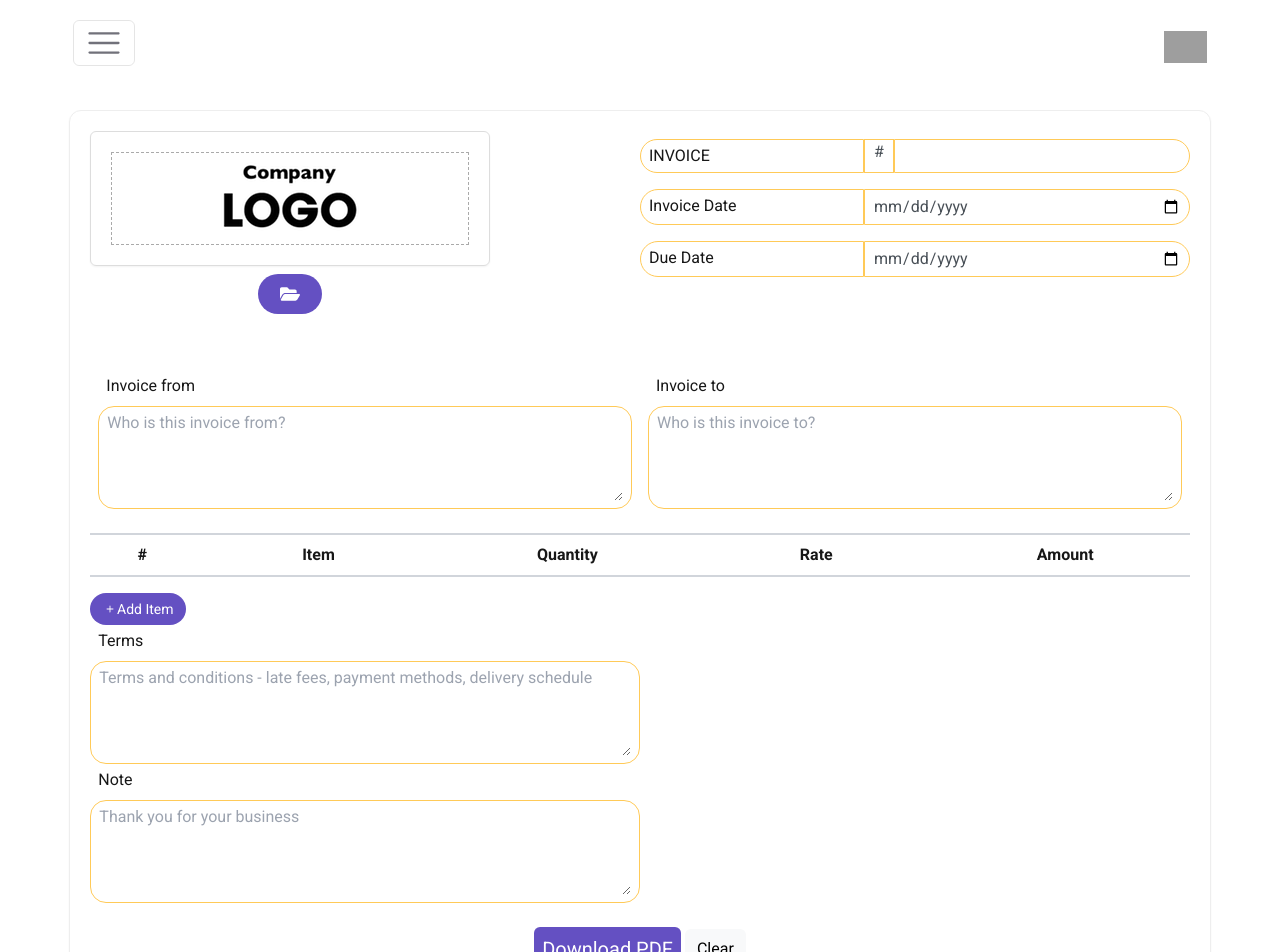
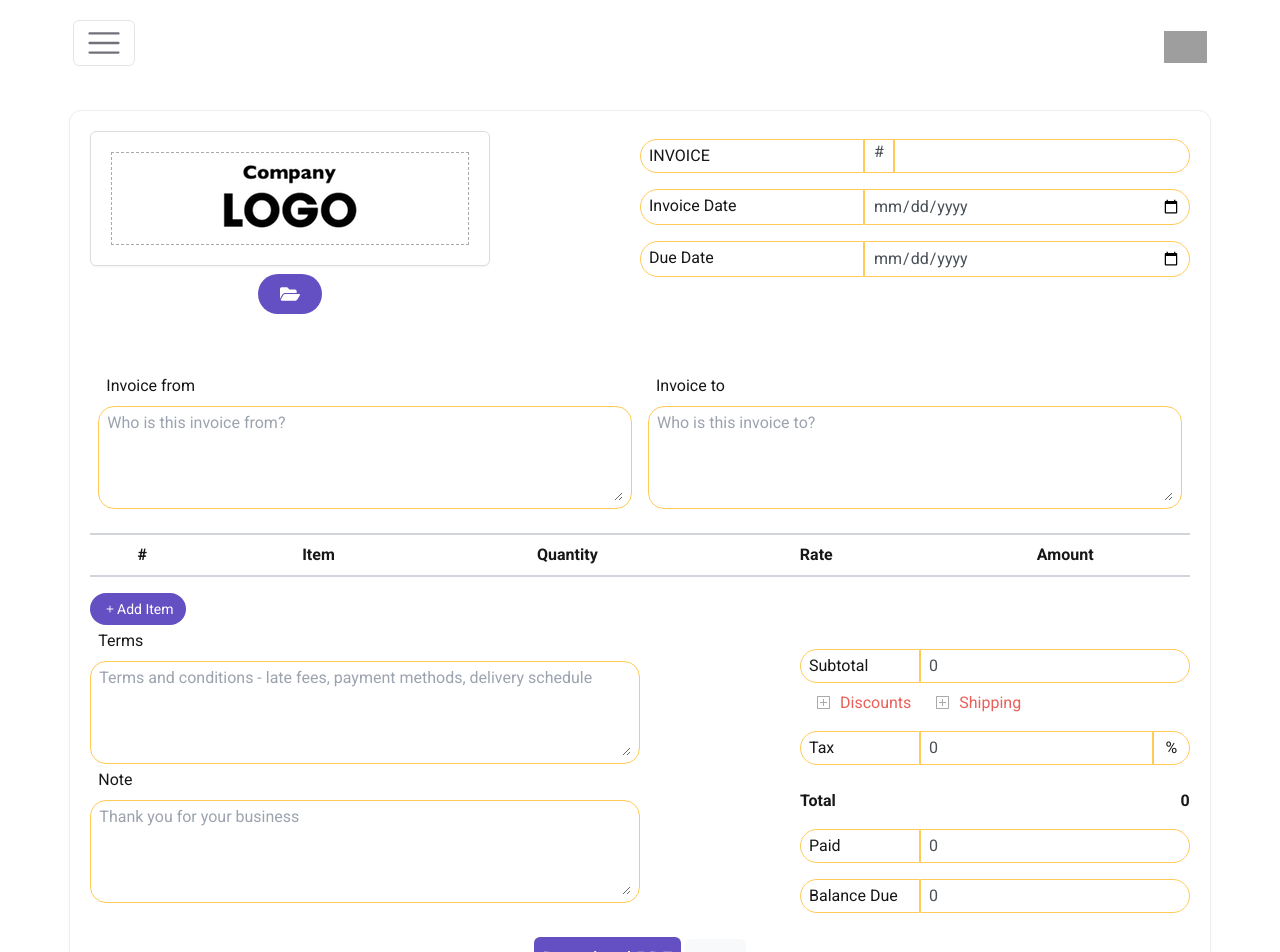
Before and after one commit to jitheshm/invoice-tool, a Next.js app: page / in a window 1280 px wide. Shown: the top 952 px of the page. Built offline with nearby package versions, Linux system fonts and the light colour scheme; grey boxes are pictures that could not be loaded.

Commit message:
feat: bill amount calculations added

```diff
--- a/src/components/DiscountAndShipping.tsx
+++ b/src/components/DiscountAndShipping.tsx
@@ -1,37 +1,128 @@
-import React from 'react'
+"use client"
+import React, { useEffect, useState } from 'react'
 import InputGroup from './common/InputGroup'
 import Button from './common/Button'
 import { VscDiffAdded } from "react-icons/vsc";
+import { useDispatch, useSelector } from 'react-redux';
+import { RootState } from '@/lib/store';
+import { updateField } from '@/lib/features/invoice/invoiceUtils';
+import useSubtotal from '@/hooks/useSubtotal';
+import { CiSquareMinus } from "react-icons/ci";
+import useTotal from '@/hooks/useTotal';
+import useBalance from '@/hooks/useBalance';
 
 
 function DiscountAndShipping() {
+    const { subtotal, discount, shipping, tax, paid, balance } = useSelector((state: RootState) => state.invoice);
+    const dispatch = useDispatch();
+    const subtotalValue = useSubtotal()
+    const total = useTotal()
+    const balanceAmount = useBalance()
+
+    const [loading, setLoading] = useState(false);
+
+    useEffect(() => {
+        setLoading(true);
+    }, []);
+
+    if (!loading) return null;
+
     return (
         <>
             <div className='ps-16 md:ps-40 mt-4 w-full md:w-1/2'>
-                <InputGroup type='text' FclassName='!w-[120px]' />
+                <InputGroup type='number'
+                    fClassName='!w-[120px]'
+                    fValue={subtotal.label}
+                    fOnChange={(e) => updateField(dispatch, "subtotal", "label", e.target.value)}
+                    lValue={subtotalValue}
+                />
+                <div className='flex flex-wrap'>
+                    {
+                        typeof (discount.value) === 'string' && <Button onClick={() => updateField(dispatch, "discount", "value", parseFloat('0'))} name='Discounts' className='text-md px-2 p-2 w-fit !bg-transparent !text-[#e9605a] hover:bg-transparent hover:cursor-pointer hover:underline ' icon={<VscDiffAdded />} iconClass='text-[#AAAAAA] mx-2' />
+                    }
+                    {
+                        typeof (shipping.value) === 'string' && <Button onClick={() => updateField(dispatch, "shipping", "value", parseFloat('0'))} name='Shipping' className='text-md px-2 p-2 w-fit !bg-transparent !text-[#e9605a] hover:bg-transparent hover:cursor-pointer hover:underline ' icon={<VscDiffAdded />} iconClass='text-[#AAAAAA] mx-2' />
+                    }
 
-                <div className='flex flex-wrap'>
-                    <Button name='Discounts' className='text-md px-2 p-2 w-fit !bg-transparent !text-[#e9605a] hover:bg-transparent hover:cursor-pointer hover:underline ' icon={<VscDiffAdded />} iconClass='text-[#AAAAAA] mx-2' />
-                    <Button name='Shipping' className='text-md px-2 p-2 w-fit !bg-transparent !text-[#e9605a] hover:bg-transparent hover:cursor-pointer hover:underline ' icon={<VscDiffAdded />} iconClass='text-[#AAAAAA] mx-2' />
+                    {
+                        typeof (discount.value) === "number" &&
+                        <div className='w-full flex'>
+                            <InputGroup type='number'
+                                fClassName='!w-[120px]'
+                                lClassName='rounded-e-none'
+                                fValue={discount.label}
+                                fOnChange={(e) => updateField(dispatch, "discount", "label", e.target.value)}
+                                lValue={discount.value!}
+                                lOnChange={(e) => updateField(dispatch, "discount", "value", parseFloat(e.target.value))}
+                            />
+                            <div className='w-10 mt-2 border-[#ffca58] border-solid border-[1px] border-s-[0.5px] rounded-e-full flex justify-center items-center'>
+                                <Button onClick={() => updateField(dispatch, "discount", "value", '')} className='text-md px-2 p-2 w-fit !bg-transparent !text-[#e9605a] hover:bg-transparent hover:cursor-pointer ' icon={<CiSquareMinus />} iconClass='text-[#AAAAAA] mx-2' />
+                            </div>
+                        </div>
+
+
+
+                    }
+                    {
+                        typeof (shipping.value) === "number" &&
+                        <div className='w-full flex'>
+                            <InputGroup type='number'
+                                fClassName='!w-[120px]'
+                                lClassName='rounded-e-none'
+                                fValue={shipping.label}
+                                fOnChange={(e) => updateField(dispatch, "shipping", "label", e.target.value)}
+                                lValue={shipping.value!}
+                                lOnChange={(e) => updateField(dispatch, "shipping", "value", parseFloat(e.target.value))}
+                            />
+                            <div className='w-10 mt-2 border-[#ffca58] border-solid border-[1px] border-s-[0.5px] rounded-e-full flex justify-center items-center'>
+                                <Button onClick={() => updateField(dispatch, "shipping", "value", '')} className='text-md px-2 p-2 w-fit !bg-transparent !text-[#e9605a] hover:bg-transparent hover:cursor-pointer hover:underline ' icon={<CiSquareMinus />} iconClass='text-[#AAAAAA] mx-2' />
+                            </div>
+                        </div>
+
+                    }
                 </div>
 
 
+
+
+
                 <div className='w-full flex'>
-                    <InputGroup type='text' FclassName='!w-[120px]' LclassName='rounded-e-none' />
+                    <InputGroup
+                        fValue={tax.label}
+                        lValue={tax.value!}
+                        type='text'
+                        fClassName='!w-[120px]'
+                        lClassName='rounded-e-none'
+                        fOnChange={(e) => updateField(dispatch, "tax", "label", e.target.value)}
+                        lOnChange={(e) => updateField(dispatch, "tax", "value", e.target.value ? parseFloat(e.target.value) : 0)}
+                    />
                     <div className='w-10 mt-2 border-[#ffca58] border-solid border-[1px] border-s-[0.5px] rounded-e-full flex justify-center items-center'>
                         <p className='text-center'>%</p>
                     </div>
                 </div>
                 <div className='flex w-full justify-between mt-6 font-bold'>
                     <p>Total</p>
-                    <p>0</p>
+                    <p>{total}</p>
                 </div>
 
                 <div className='mt-4'>
-                    <InputGroup type='text' FclassName='!w-[120px]' />
+                    <InputGroup
+                        fValue={paid.label}
+                        lValue={paid.value!}
+                        fOnChange={(e) => updateField(dispatch, "paid", "label", e.target.value)}
+                        lOnChange={(e) => updateField(dispatch, "paid", "value", e.target.value ? parseFloat(e.target.value) : 0)}
+                        type='text'
+                        fClassName='!w-[120px]'
+                    />
                 </div>
                 <div className='mt-4'>
-                    <InputGroup type='text' FclassName='!w-[120px]' />
+                    <InputGroup
+                        type='text'
+                        fClassName='!w-[120px]'
+                        fValue={balance.label}
+                        fOnChange={(e) => updateField(dispatch, "balance", "label", e.target.value)}
+                        lValue={balanceAmount}
+                    />
                 </div>
             </div>
         </>
--- a/src/components/Landing.tsx
+++ b/src/components/Landing.tsx
@@ -27,7 +27,7 @@ function Landing() {
                 </div>
                 <div className='flex flex-wrap'>
                     <TermsAndFooter />
-                    {/* <DiscountAndShipping /> */}
+                    <DiscountAndShipping />
                 </div>
                 <div className='mt-4'>
                     <Actions />
--- a/src/components/Tables/ItemTable.tsx
+++ b/src/components/Tables/ItemTable.tsx
@@ -34,7 +34,7 @@ function ItemTable() {
                 </thead>
                 <tbody className='group'>
                     {items.map((ele, index) => (
-                        <TableRow key={ele.item + index} index={index} ele={ele} dispatch={dispatch} />
+                        <TableRow key={ele.item??'' + index} index={index} ele={ele} dispatch={dispatch} />
                     ))}
                 </tbody>
             </table>
--- a/src/components/common/Button.tsx
+++ b/src/components/common/Button.tsx
@@ -4,7 +4,7 @@ import React from 'react'
 type ButtonProps = {
     className?: string
     icon?: React.ReactElement
-    name: string
+    name?: string
     iconClass?: string
     onClick: OnClick
 }
--- a/src/components/common/InputField.tsx
+++ b/src/components/common/InputField.tsx
@@ -5,7 +5,7 @@ type InputProps = {
     className?: string,
     type: string,
     inputClass?: string
-    value: string | number
+    value: string | number|undefined
     placeholder?: string
     onChange?: OnChange
     onBlur?: OnChange
--- a/src/components/common/InputGroup.tsx
+++ b/src/components/common/InputGroup.tsx
@@ -8,9 +8,9 @@ type InputProp = {
   fClassName?: string
   lClassName?: string
   fOnChange: OnChange
-  lOnChange: OnChange
+  lOnChange?: OnChange
   fValue: string
-  lValue: string
+  lValue: string | number
 
 }
 
--- /dev/null
+++ b/src/hooks/useBalance.ts
@@ -0,0 +1,11 @@
+import { useSelector } from 'react-redux';
+import { RootState } from '@/lib/store';
+import useTotal from './useTotal';
+
+const useBalance = () => {
+    const total = useTotal()
+    const { paid } = useSelector((state: RootState) => state.invoice);
+    return total - (typeof (paid.value) === 'number' ? paid.value : 0)
+};
+
+export default useBalance;
--- /dev/null
+++ b/src/hooks/useSubtotal.ts
@@ -0,0 +1,10 @@
+import { useSelector } from 'react-redux';
+import { RootState } from '@/lib/store';
+
+const useSubtotal = () => {
+    const items = useSelector((state: RootState) => state.invoice.items);
+    const subtotal = items.reduce((sum, item) => sum + ((item.quantity ?? 0) * (item.rate ?? 0)), 0);
+    return subtotal;
+};
+
+export default useSubtotal;
--- /dev/null
+++ b/src/hooks/useTotal.ts
@@ -0,0 +1,16 @@
+import { useSelector } from 'react-redux';
+import { RootState } from '@/lib/store';
+import useSubtotal from './useSubtotal';
+
+const useTotal = () => {
+    const subtotal = useSubtotal()
+    const { discount, shipping, tax } = useSelector((state: RootState) => state.invoice);
+    const shippingCharge = typeof (shipping.value) === "number" ? shipping.value : 0
+    const discountAmount = typeof (discount.value) === "number" ? discount.value : 0
+    const taxValue = typeof (tax.value) === "number" ? tax.value : 0
+    const amount = subtotal + shippingCharge - discountAmount
+    const total=amount+((amount*taxValue)/100)
+    return total;
+};
+
+export default useTotal;
--- a/src/lib/features/invoice/invoiceSlice.ts
+++ b/src/lib/features/invoice/invoiceSlice.ts
@@ -12,11 +12,12 @@ const initialState: InvoiceState = {
     items: [],
     terms: { label: 'Terms', value: '' },
     note: { label: 'Note', value: '' },
-    subtotal: { label: 'Subtotal', value: 0 },
-    discount: { label: 'Discount', value: 0 },
-    shipping: { label: 'Shipping', value: 0 },
+    subtotal: { label: 'Subtotal' },
+    discount: { label: 'Discount', value: '' },
+    shipping: { label: 'Shipping', value: '' },
     tax: { label: 'Tax', value: 0 },
-    paid: { label: 'Paid', value: 0 }
+    paid: { label: 'Paid', value: 0 },
+    balance:{label:'Balance Due'}
 };
 
 const invoiceSlice = createSlice({
@@ -37,7 +38,7 @@ const invoiceSlice = createSlice({
         addItem: (state) => {
             state.items.push({});
         },
-        updateItem: (state, action: PayloadAction<{ index: number; item: Partial<AppDispatch> }>) => {
+        updateItem: (state, action: PayloadAction<{ index: number; item: Partial<Item> }>) => {
             const { index, item } = action.payload;
             state.items[index] = { ...state.items[index], ...item };
         },
--- a/src/lib/features/invoice/invoiceUtils.ts
+++ b/src/lib/features/invoice/invoiceUtils.ts
@@ -2,7 +2,7 @@ import { InvoiceState, Item } from '@/types/InvoiceTypes';
 import { removeItem, setInvoiceField, updateItem } from './invoiceSlice';
 import { AppDispatch } from '@/lib/store';
 
-export const updateField = (dispatch: AppDispatch, field: keyof InvoiceState, key: 'label' | 'value', input: string) => {
+export const updateField = (dispatch: AppDispatch, field: keyof InvoiceState, key: 'label' | 'value', input: string|number) => {
     dispatch(setInvoiceField({ field, [key]: input }));
 };
 
```
Also changed, not shown: src/types/InvoiceTypes.ts (+5 -4 lines).
